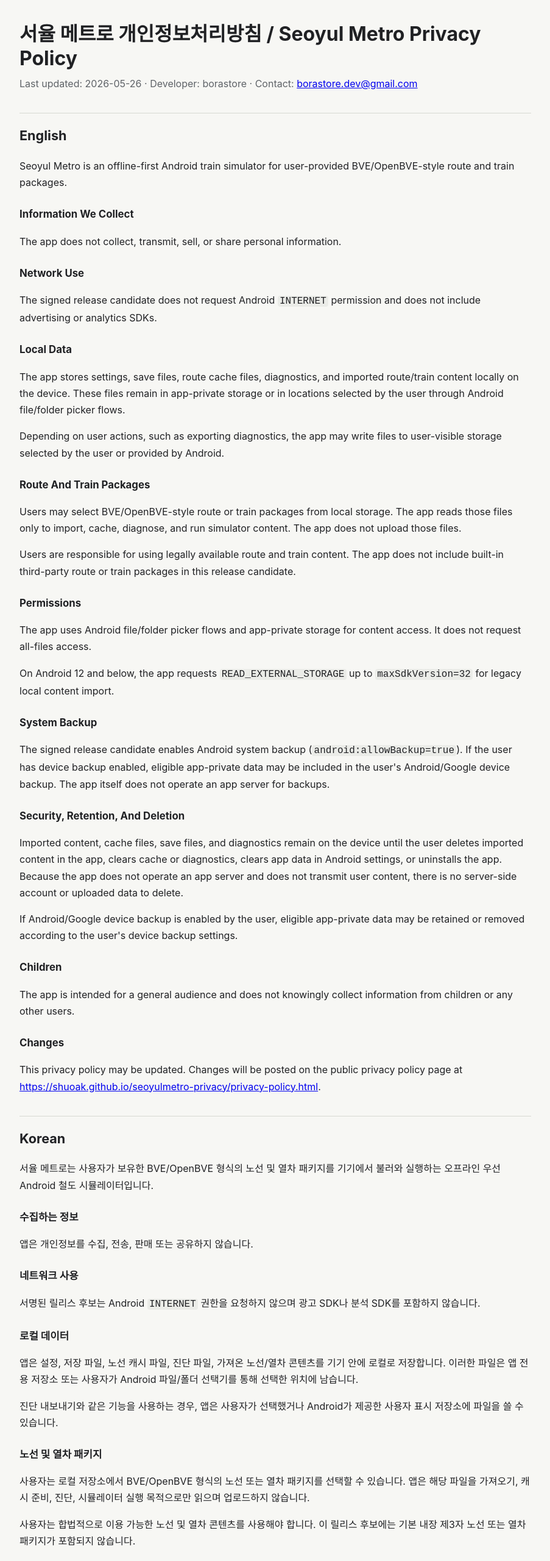
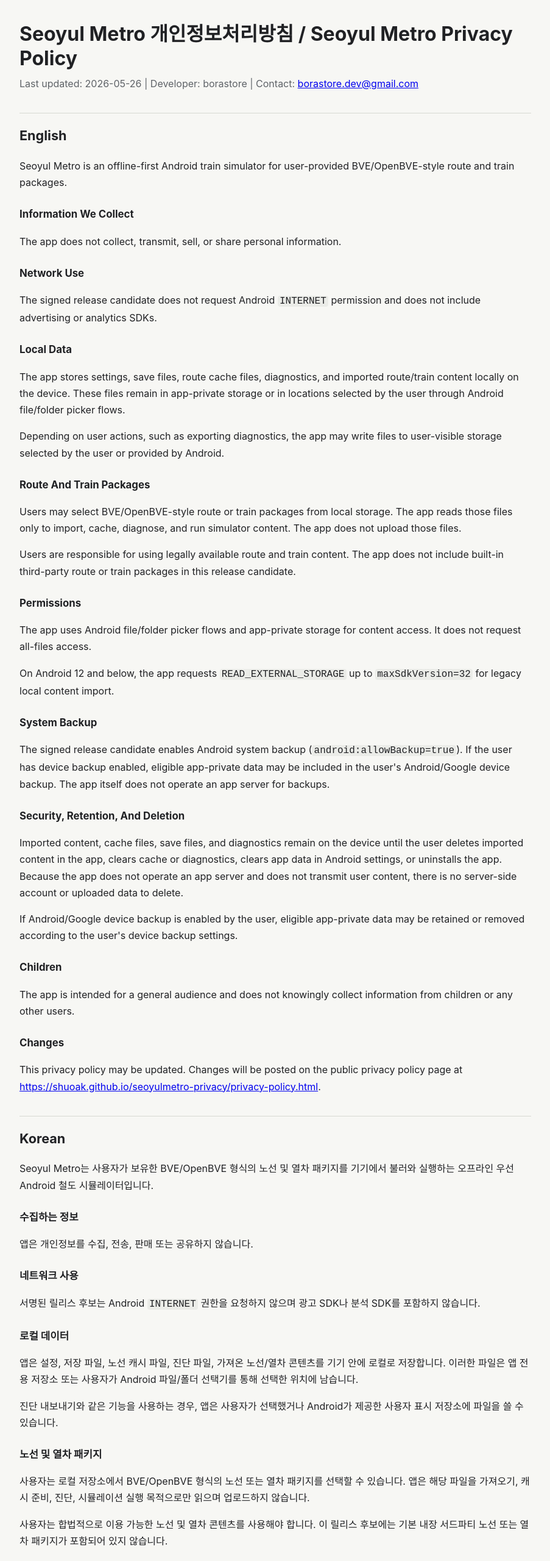
Before and after one commit to Shuoak/seoyulmetro-privacy, a plain HTML site: page privacy-policy.html in a window 1280 px wide. Shown: the top 2560 px of the page at 61% size, without its empty margins (188-1091 px from the left). Drawn offline with Linux system fonts and the light colour scheme.

Commit message:
Sync privacy policy source text

```diff
--- a/privacy-policy.html
+++ b/privacy-policy.html
@@ -54,8 +54,8 @@
 </head>
 <body>
   <main>
-    <h1>서율 메트로 개인정보처리방침 / Seoyul Metro Privacy Policy</h1>
-    <p class="meta">Last updated: 2026-05-26 · Developer: borastore · Contact: <a href="mailto:borastore.dev@gmail.com">borastore.dev@gmail.com</a></p>
+    <h1>Seoyul Metro 개인정보처리방침 / Seoyul Metro Privacy Policy</h1>
+    <p class="meta">Last updated: 2026-05-26 | Developer: borastore | Contact: <a href="mailto:borastore.dev@gmail.com">borastore.dev@gmail.com</a></p>
 
     <h2>English</h2>
     <p>Seoyul Metro is an offline-first Android train simulator for user-provided BVE/OpenBVE-style route and train packages.</p>
@@ -92,7 +92,7 @@
     <p>This privacy policy may be updated. Changes will be posted on the public privacy policy page at <a href="https://shuoak.github.io/seoyulmetro-privacy/privacy-policy.html">https://shuoak.github.io/seoyulmetro-privacy/privacy-policy.html</a>.</p>
 
     <h2>Korean</h2>
-    <p>서율 메트로는 사용자가 보유한 BVE/OpenBVE 형식의 노선 및 열차 패키지를 기기에서 불러와 실행하는 오프라인 우선 Android 철도 시뮬레이터입니다.</p>
+    <p>Seoyul Metro는 사용자가 보유한 BVE/OpenBVE 형식의 노선 및 열차 패키지를 기기에서 불러와 실행하는 오프라인 우선 Android 철도 시뮬레이터입니다.</p>
 
     <h3>수집하는 정보</h3>
     <p>앱은 개인정보를 수집, 전송, 판매 또는 공유하지 않습니다.</p>
@@ -105,8 +105,8 @@
     <p>진단 내보내기와 같은 기능을 사용하는 경우, 앱은 사용자가 선택했거나 Android가 제공한 사용자 표시 저장소에 파일을 쓸 수 있습니다.</p>
 
     <h3>노선 및 열차 패키지</h3>
-    <p>사용자는 로컬 저장소에서 BVE/OpenBVE 형식의 노선 또는 열차 패키지를 선택할 수 있습니다. 앱은 해당 파일을 가져오기, 캐시 준비, 진단, 시뮬레이터 실행 목적으로만 읽으며 업로드하지 않습니다.</p>
-    <p>사용자는 합법적으로 이용 가능한 노선 및 열차 콘텐츠를 사용해야 합니다. 이 릴리스 후보에는 기본 내장 제3자 노선 또는 열차 패키지가 포함되지 않습니다.</p>
+    <p>사용자는 로컬 저장소에서 BVE/OpenBVE 형식의 노선 또는 열차 패키지를 선택할 수 있습니다. 앱은 해당 파일을 가져오기, 캐시 준비, 진단, 시뮬레이션 실행 목적으로만 읽으며 업로드하지 않습니다.</p>
+    <p>사용자는 합법적으로 이용 가능한 노선 및 열차 콘텐츠를 사용해야 합니다. 이 릴리스 후보에는 기본 내장 서드파티 노선 또는 열차 패키지가 포함되어 있지 않습니다.</p>
 
     <h3>권한</h3>
     <p>앱은 콘텐츠 접근을 위해 Android 파일/폴더 선택기와 앱 전용 저장소를 사용합니다. 모든 파일 접근 권한은 요청하지 않습니다.</p>
@@ -116,14 +116,14 @@
     <p>서명된 릴리스 후보는 Android 시스템 백업(<code>android:allowBackup=true</code>)을 허용합니다. 사용자가 기기 백업을 켠 경우, 백업 가능한 앱 전용 데이터가 사용자의 Android/Google 기기 백업에 포함될 수 있습니다. 앱 자체는 별도의 백업 서버를 운영하지 않습니다.</p>
 
     <h3>보안, 보관 및 삭제</h3>
-    <p>가져온 콘텐츠, 캐시 파일, 저장 파일, 진단 파일은 사용자가 앱에서 가져온 콘텐츠를 삭제하거나, 캐시 또는 진단 파일을 삭제하거나, Android 설정에서 앱 데이터를 지우거나, 앱을 제거할 때까지 기기에 남습니다. 앱은 서버를 운영하지 않고 사용자 콘텐츠를 전송하지 않으므로 서버 계정 또는 업로드된 데이터에 대한 별도 삭제 절차는 없습니다.</p>
+    <p>가져온 콘텐츠, 캐시 파일, 저장 파일, 진단 파일은 사용자가 앱에서 가져온 콘텐츠를 삭제하거나, 캐시 또는 진단 파일을 삭제하거나, Android 설정에서 앱 데이터를 지우거나, 앱을 제거할 때까지 기기에 남습니다. 앱은 서버를 운영하지 않고 사용자 콘텐츠를 전송하지 않으므로 서버 계정 또는 업로드된 데이터에 대한 별도 삭제 절차가 없습니다.</p>
     <p>사용자가 Android/Google 기기 백업을 사용하는 경우, 백업 가능한 앱 전용 데이터는 사용자의 기기 백업 설정에 따라 보관되거나 삭제될 수 있습니다.</p>
 
     <h3>아동</h3>
-    <p>앱은 일반 사용자를 대상으로 하며 아동 또는 그 밖의 사용자로부터 정보를 고의로 수집하지 않습니다.</p>
+    <p>앱은 일반 사용자를 대상으로 하며 아동 또는 그 밖의 사용자로부터 개인정보를 고의로 수집하지 않습니다.</p>
 
     <h3>변경</h3>
-    <p>이 개인정보처리방침은 업데이트될 수 있습니다. 변경 사항은 공개 개인정보처리방침 페이지(<a href="https://shuoak.github.io/seoyulmetro-privacy/privacy-policy.html">https://shuoak.github.io/seoyulmetro-privacy/privacy-policy.html</a>)에 게시됩니다.</p>
+    <p>이 개인정보처리방침은 업데이트될 수 있습니다. 변경 사항은 공개 개인정보처리방침 페이지(<a href="https://shuoak.github.io/seoyulmetro-privacy/privacy-policy.html">https://shuoak.github.io/seoyulmetro-privacy/privacy-policy.html</a>)에 게시합니다.</p>
 
     <p class="contact">Privacy contact: <a href="mailto:borastore.dev@gmail.com">borastore.dev@gmail.com</a></p>
   </main>
```
